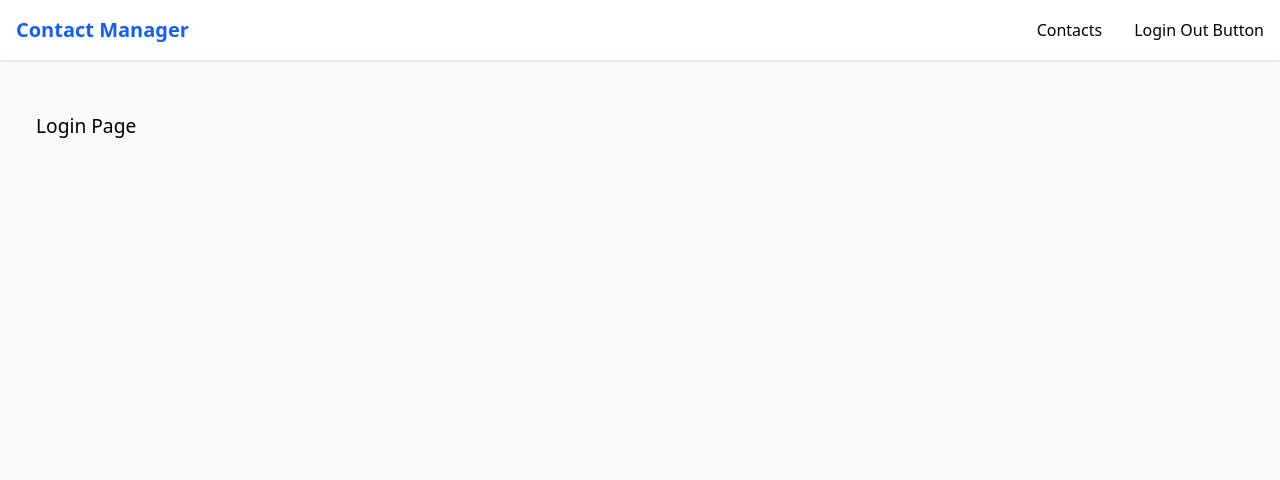
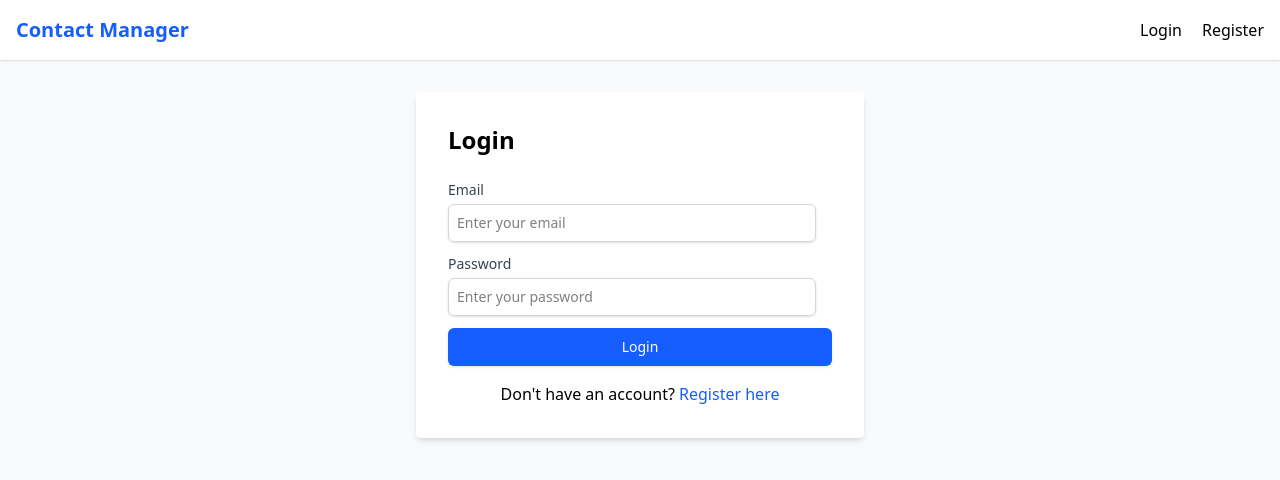
Before and after one commit to SavinRandinu/desktop-tutorial, a Next.js app in the folder my-next-app/: page /login in a window 1280 px wide. Shown: the top 480 px of the page. Built offline with nearby package versions, Linux system fonts and the light colour scheme.

Commit message:
LoginForm initial

```diff
--- a/my-next-app/src/app/(auth)/login/login.module.css
+++ /dev/null
@@ -1,4 +0,0 @@
-.login {
-    padding: 20px;
-    font-size: larger;
-}
--- a/my-next-app/src/app/(auth)/login/page.tsx
+++ b/my-next-app/src/app/(auth)/login/page.tsx
@@ -1,10 +1,16 @@
+// This is a server component
+import LoginForm from '@/app/_components/LoginForm';
 import React from 'react';
-import styles from './login.module.css';
+import Link from 'next/link';
 
 const LoginPage = () => {
     return (
-        <div className={styles.login}>
-            Login Page
+        <div className="max-w-md mx-auto bg-white p-8 rounded shadow-md">
+            <h1 className="text-2xl font-bold mb-6">Login</h1>
+            <LoginForm />
+            <p className="mt-4 text-center">
+                Don't have an account? <Link href="/register" className="text-blue-600 hover:underline">Register here</Link>
+            </p>
         </div>
     );
 };
--- /dev/null
+++ b/my-next-app/src/app/_components/LoginForm.tsx
@@ -0,0 +1,32 @@
+"use client"; // this is a client component
+import React from 'react';
+
+const LoginForm = () => {
+    return (
+        <form className="space-x-4">
+            <div>
+                <label className="block text-sm font-medium text-gray-700">Email</label>
+                <input
+                    type="email"
+                    name="email"
+                    placeholder="Enter your email"
+                    required
+                    className="mt-1 block w-full rounded-md border border-gray-300 shadow-sm focus:border-blue-500 focus:ring-blue-500 sm:text-sm p-2" />
+            </div>
+            <div className="mt-3">
+                <label className="block text-sm font-medium text-gray-700">Password</label>
+                <input
+                    type="password"
+                    name="password"
+                    placeholder="Enter your password"
+                    required
+                    className="mt-1 block w-full rounded-md border border-gray-300 shadow-sm focus:border-blue-500 focus:ring-blue-500 sm:text-sm p-2" />
+            </div>
+            <button type="submit" className="mt-3 w-full flex justify-center py-2 px-4 border border-transparent rounded-md shadow-sm text-sm font-medium text-white bg-blue-600 hover:bg-blue-700 focus:outline-none focus:ring-2 focus:ring-offset-2 focus:ring-blue-500">
+                Login
+            </button>
+        </form>
+    );
+};
+
+export default LoginForm;
--- a/my-next-app/src/app/_components/Navbar.tsx
+++ b/my-next-app/src/app/_components/Navbar.tsx
@@ -3,7 +3,7 @@
 import LoginOutButton from './LoginOutButton';
 
 const Navbar = () => {
-    const session = true;
+    const session = false;
     return (
         <nav className="bg-white shadow-sm">
             <div className="container mx-auto px-4 py-4 flex items-center justify-between">
```
